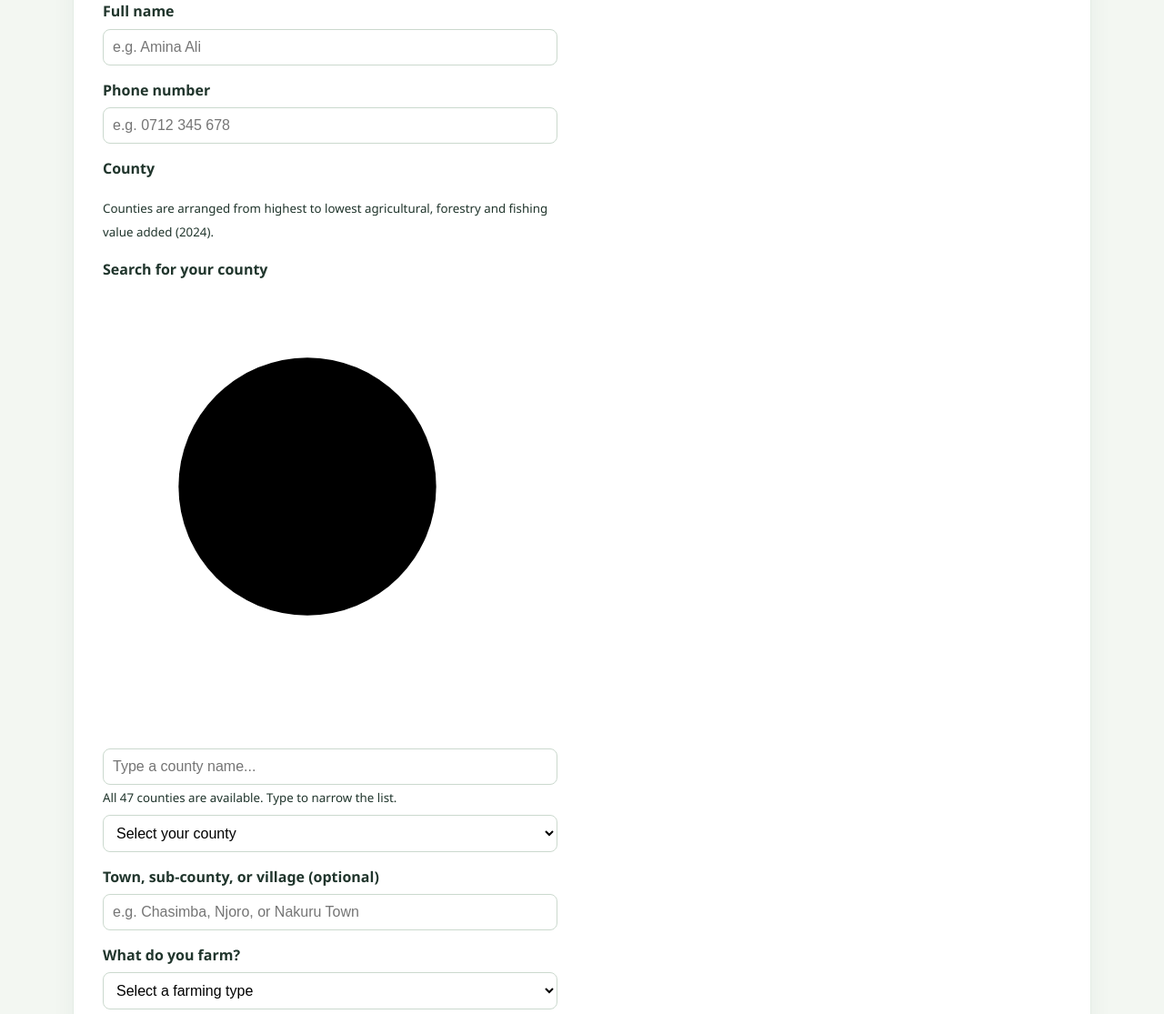
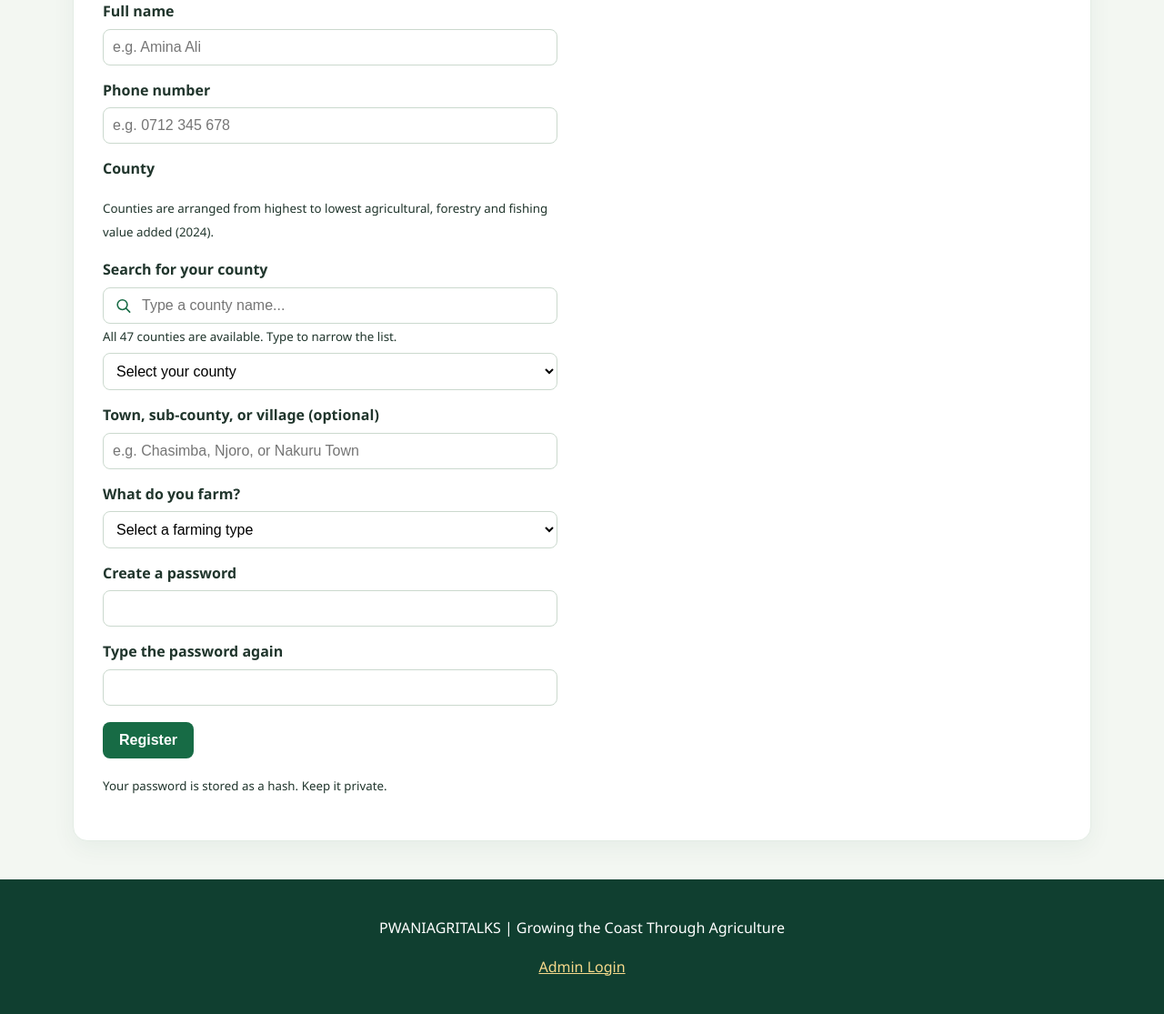
Before and after one commit to georgejambo05-dot/pwaniagritalks, a Flask app: page / in a window 1280 px wide. Shown: the part 2707-3822 px from the top of the page at 91% size. Run offline with Flask 3, Linux system fonts and the light colour scheme; some libraries are stand-ins or nearby versions.

Commit message:
Style county search icon

```diff
--- a/static/style.css
+++ b/static/style.css
@@ -699,3 +699,34 @@
 .registration-success p {
     margin: 8px 0;
 }
+
+
+/* Search icon inside the farmer registration county search field */
+.county-search-field {
+    position: relative;
+    width: 100%;
+    margin-top: 6px;
+}
+.county-search-field input {
+    margin-top: 0;
+    padding-left: 42px;
+}
+.county-search-icon {
+    position: absolute;
+    top: 50%;
+    left: 13px;
+    width: 19px;
+    height: 19px;
+    transform: translateY(-50%);
+    color: #176b45;
+    pointer-events: none;
+}
+.county-search-icon svg {
+    display: block;
+    width: 100%;
+    height: 100%;
+    fill: none;
+    stroke: currentColor;
+    stroke-width: 2;
+    stroke-linecap: round;
+}
```
